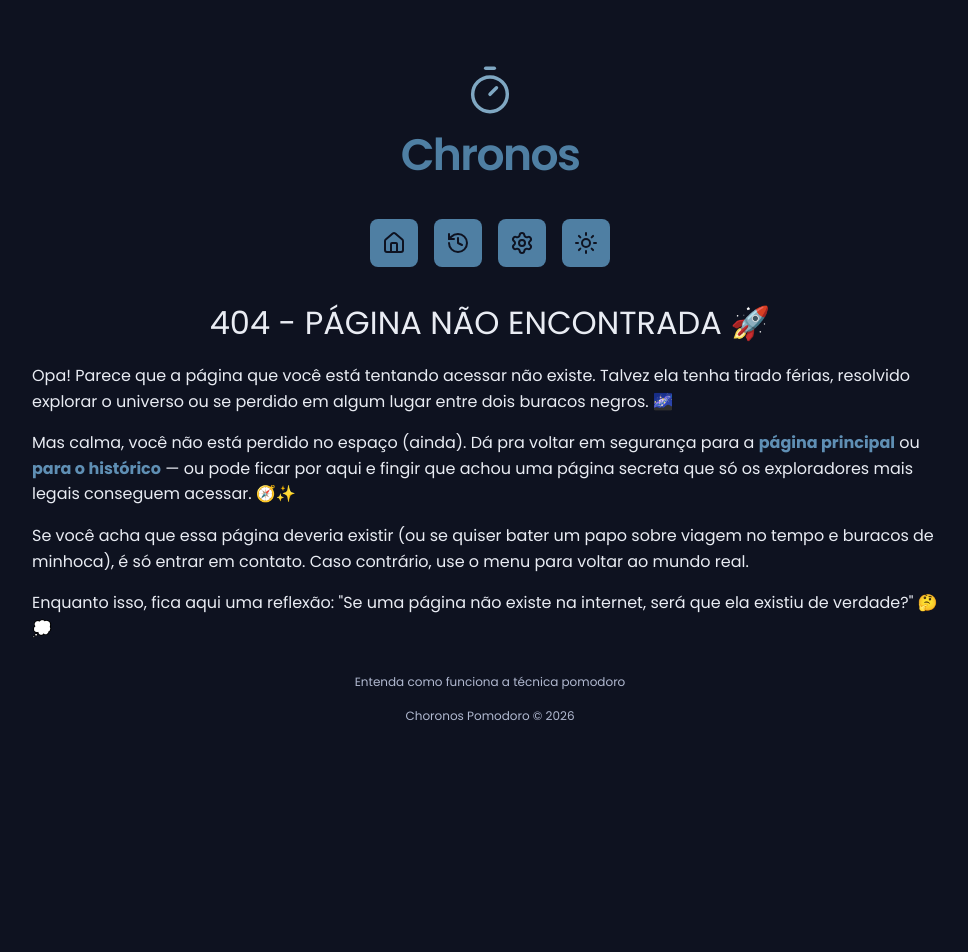
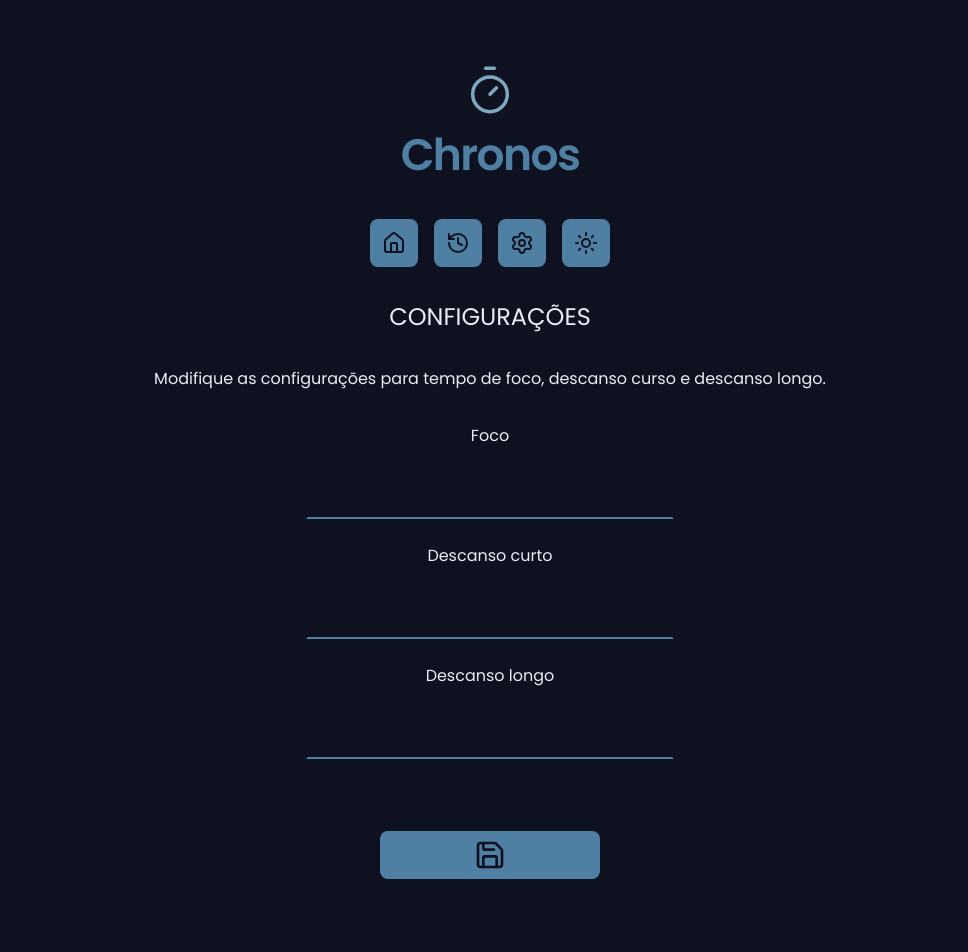
Before and after one commit to araujokevin/chronos-pomodoro, a React (Vite) app: page /settings in a window 1280 px wide. Shown: the top 952 px of the page, without its empty margins (150-1118 px from the left). Before the commit the page ends 800 px from the top, so only its background shows below. Built offline with nearby package versions, Linux system fonts and the light colour scheme.

Commit message:
feat(settings): add settings page structure for time configuration

```diff
--- /dev/null
+++ b/src/pages/Settings/index.tsx
@@ -0,0 +1,44 @@
+import { SaveIcon } from 'lucide-react';
+import { Container } from '../../components/Container';
+import { DefaultButton } from '../../components/DefaultButton';
+import { DefaultInput } from '../../components/DefaultInput';
+import { Heading } from '../../components/Heading';
+import { MainTemplate } from '../../templates/MainTemplate';
+
+export function Settings() {
+  return (
+    <MainTemplate>
+      <Container>
+        <Heading>Configurações</Heading>
+      </Container>
+
+      <Container>
+        <p style={{ textAlign: 'center' }}>
+          Modifique as configurações para tempo de foco, descanso curso e
+          descanso longo.
+        </p>
+      </Container>
+
+      <Container>
+        <form action='' className='form'>
+          <div className='formRow'>
+            <DefaultInput id='workTime' labelText='Foco' />
+          </div>
+          <div className='formRow'>
+            <DefaultInput id='shortBreakTime' labelText='Descanso curto' />
+          </div>
+          <div className='formRow'>
+            <DefaultInput id='longBreakTime' labelText='Descanso longo' />
+          </div>
+          <div className='formRow'>
+            <DefaultButton
+              icon={<SaveIcon />}
+              aria-label='Salvar configurações'
+              title='Salvar configurações'
+            />
+          </div>
+        </form>
+      </Container>
+    </MainTemplate>
+  );
+}
--- a/src/routers/MainRouter/index.tsx
+++ b/src/routers/MainRouter/index.tsx
@@ -4,6 +4,7 @@
 import { AboutPomodoro } from '../../pages/AboutPomodoro';
 import { useEffect } from 'react';
 import { History } from '../../pages/History';
+import { Settings } from '../../pages/Settings';
 
 function ScrollToTop() {
   const { pathname } = useLocation();
@@ -22,6 +23,7 @@
         <Route path='/' element={<Home />} />
         <Route path='/history/' element={<History />} />
         <Route path='/about-pomodoro/' element={<AboutPomodoro />} />
+        <Route path='/settings/' element={<Settings />} />
 
         <Route path='*' element={<NotFound />} />
       </Routes>
```
